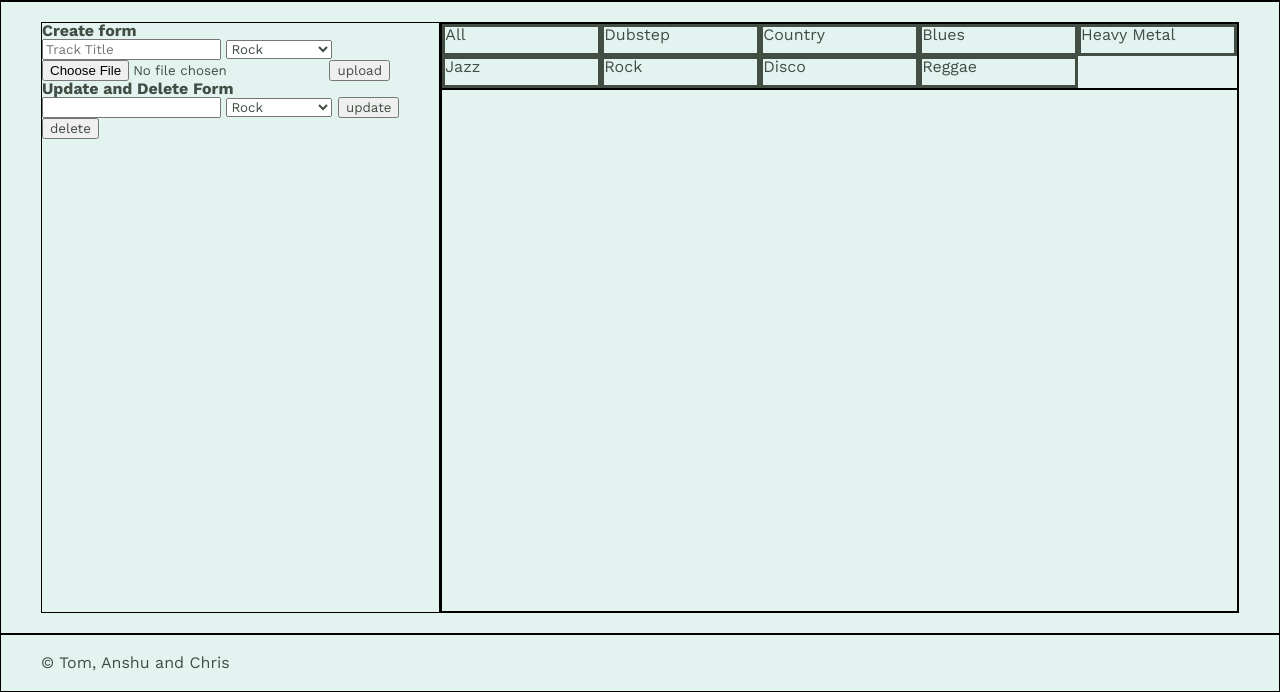
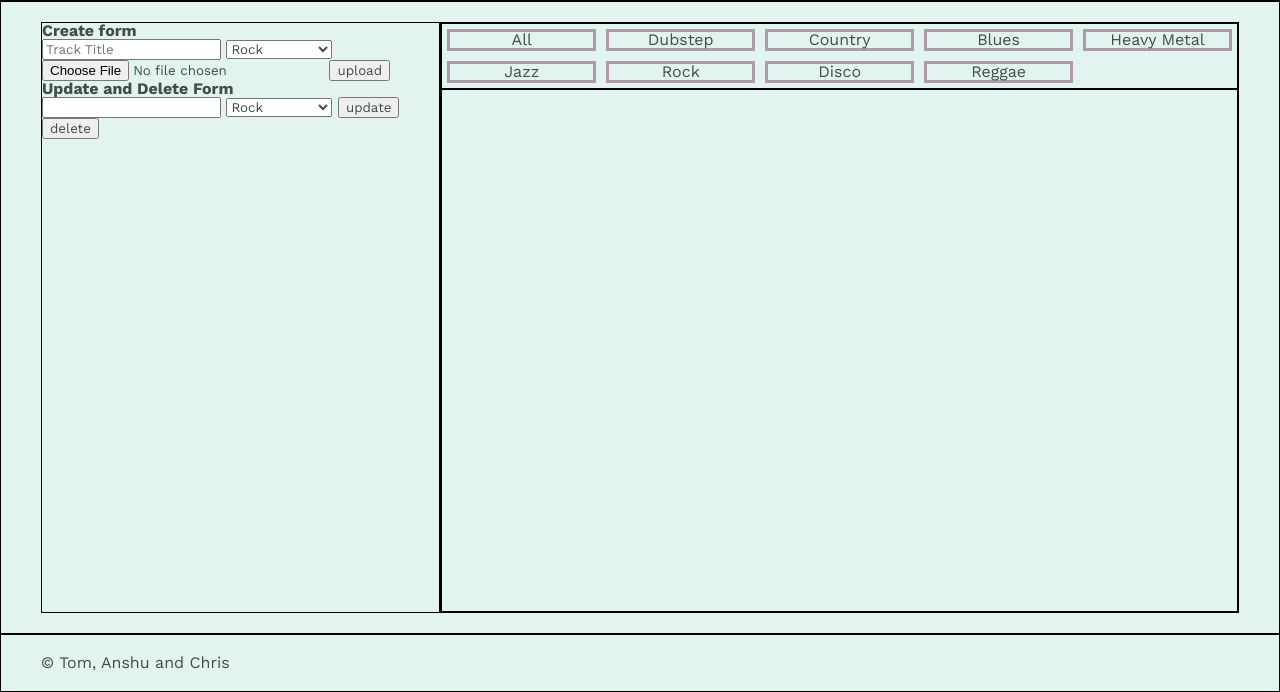
Before and after one commit to tombulb/drum-beats, a website: page client/index.html in a window 1280 px wide. Shown: the part 108-800 px from the top of the page. Drawn offline with nearby package versions, Linux system fonts and the light colour scheme; no server answers.

Commit message:
added style and genre filter buttons

```diff
--- a/client/css/style.css
+++ b/client/css/style.css
@@ -81,13 +81,32 @@ main {
 }
 
 .filter-btn {
-    border: 3px solid
+    border: 3px solid rgb(173, 155, 170);
+    margin: 5px;
+    text-align: center;
 }
 
 .header-logo {
     width: 40px;
 }
 
+.user-track-figure {
+    width: 80%;
+}
+
+.user-tracks-section {
+    height: 30%;
+    overflow: auto;
+}
+
+.user-track-figure figcaption {
+    font-size: 0.75em;
+}
+
+.user-track-figure audio {
+    height: 1em;
+    width: 100%;
+}
 
 
 
--- a/client/index.html
+++ b/client/index.html
@@ -54,15 +54,15 @@
             </div>
             <div class="player-section">
               <div class="filter-section">
-                <div class="filter-btn">All</div>
-                <div class="filter-btn">Dubstep</div>
-                <div class="filter-btn">Country</div>
-                <div class="filter-btn">Blues</div>
-                <div class="filter-btn">Heavy Metal</div>
-                <div class="filter-btn">Jazz</div>
-                <div class="filter-btn">Rock</div>
-                <div class="filter-btn">Disco</div>
-                <div class="filter-btn">Reggae</div>
+                <div class="filter-btn all">All</div>
+                <div class="filter-btn dubstep">Dubstep</div>
+                <div class="filter-btn country">Country</div>
+                <div class="filter-btn blues">Blues</div>
+                <div class="filter-btn heavy-metal">Heavy Metal</div>
+                <div class="filter-btn jazz">Jazz</div>
+                <div class="filter-btn rock">Rock</div>
+                <div class="filter-btn disco">Disco</div>
+                <div class="filter-btn reggae">Reggae</div>
               </div>
               <div class="feed-section"></div>
             </div>
--- a/client/js/index.js
+++ b/client/js/index.js
@@ -15,6 +15,7 @@ const consoleSection = document.querySelector('.console-section')
 const updateBtn = document.querySelector('.update-btn')
 const userTracksSection = document.querySelector('.user-tracks-section')
 const deleteBtn = document.querySelector('.delete-btn')
+const filterBtn = document.querySelector('.filter-btn');
 
 function handleLogin(e) {
     e.preventDefault();
@@ -34,13 +35,14 @@ function handleLoggedIn(e) {
     loginContainer.style.display = 'none';
     appContainer.style.display = 'grid';
 }
+
 handleLoggedIn()
+
 // event listeners
 
 loginForm.addEventListener('submit', handleLogin);
 
 // axios requests on '/' static load
-
 
 axios.get('/api/sessions').then(res => {
     console.log(res.data)
@@ -88,6 +90,7 @@ function getTracks() {
 
             if (track.user_id === 1) {
               trackDiv.appendChild(optionBtn)
+              trackFigure.classList.add('user-track-figure')
               userTracksSection.appendChild(trackFigure)
               consoleSection.appendChild(userTracksSection)
             }
```
